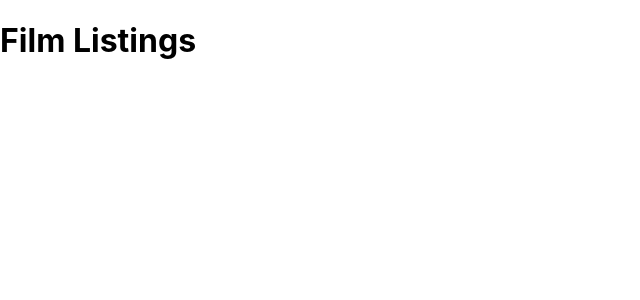
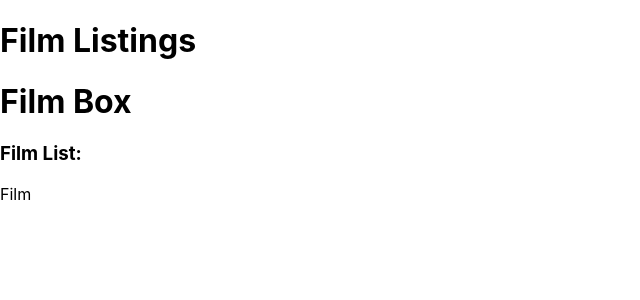
Before and after one commit to kirsty-m/film_lab, a React (Create React App) app: page / in a window 1280 px wide. Shown: the top 300 px of the page, without its empty margins (0-640 px from the left). Built offline with nearby package versions, Linux system fonts and the light colour scheme.

Commit message:
folders and film files set up

```diff
--- a/src/App.js
+++ b/src/App.js
@@ -1,10 +1,12 @@
 import logo from './logo.svg';
 import './App.css';
+import FilmBox from './containers/FilmBox';
 
 function App() {
   return (
     <>
     <h1>Film Listings</h1>
+    <FilmBox/>
     </>
 
   );
--- /dev/null
+++ b/src/components/Film.js
@@ -0,0 +1,9 @@
+import React from 'react';
+
+const Film = () => {
+    return(
+        <p>Film</p>
+        )
+};
+
+export default Film;
--- /dev/null
+++ b/src/components/FilmList.js
@@ -0,0 +1,13 @@
+import React from 'react';
+import Film from '../components/Film'
+
+const FilmList = () => {
+    return (
+        <>
+        <h3>Film List:</h3>
+        <Film/>
+        </>
+    )
+};
+
+export default FilmList;
--- /dev/null
+++ b/src/containers/FilmBox.js
@@ -0,0 +1,13 @@
+import React from 'react';
+import FilmList from '../components/FilmList'
+
+const FilmBox = () => {
+    return(
+        <>
+        <h1>Film Box</h1>
+        <FilmList/>
+        </>
+    )
+};
+
+export default FilmBox;
```
